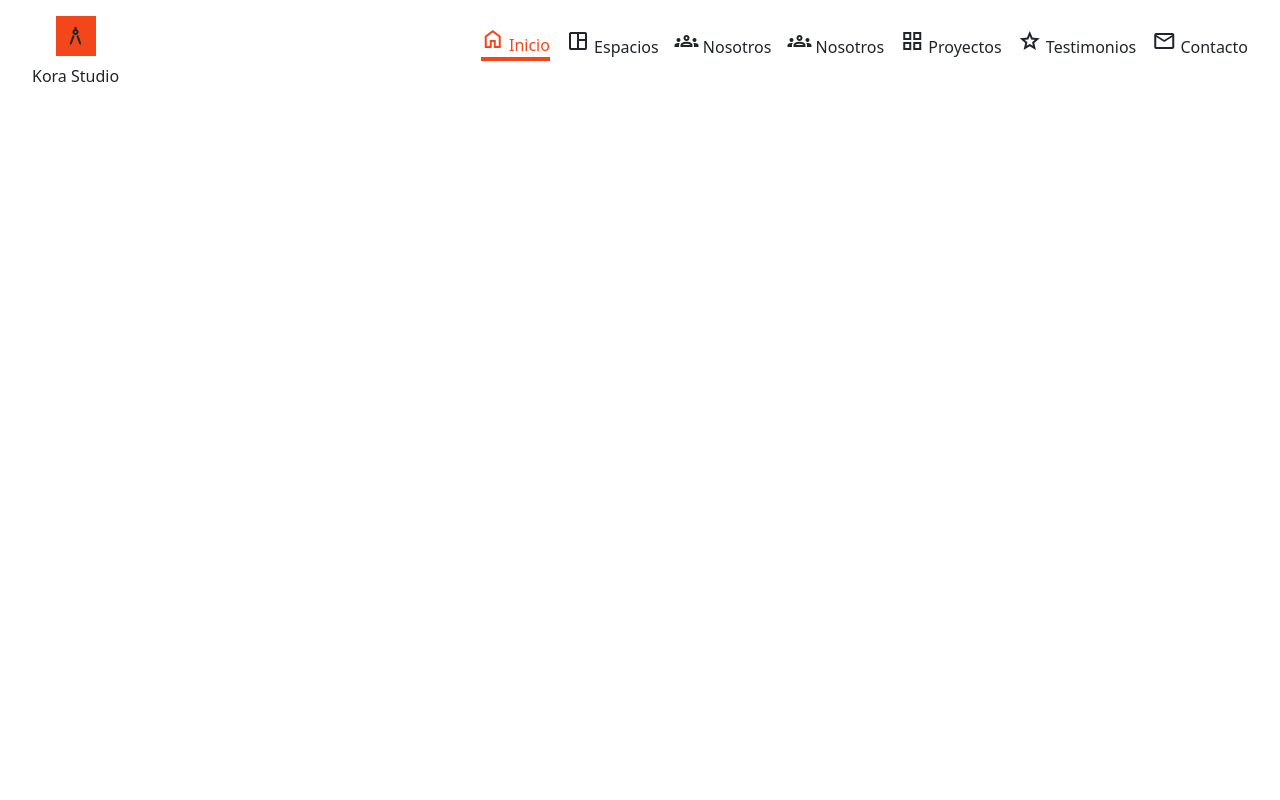
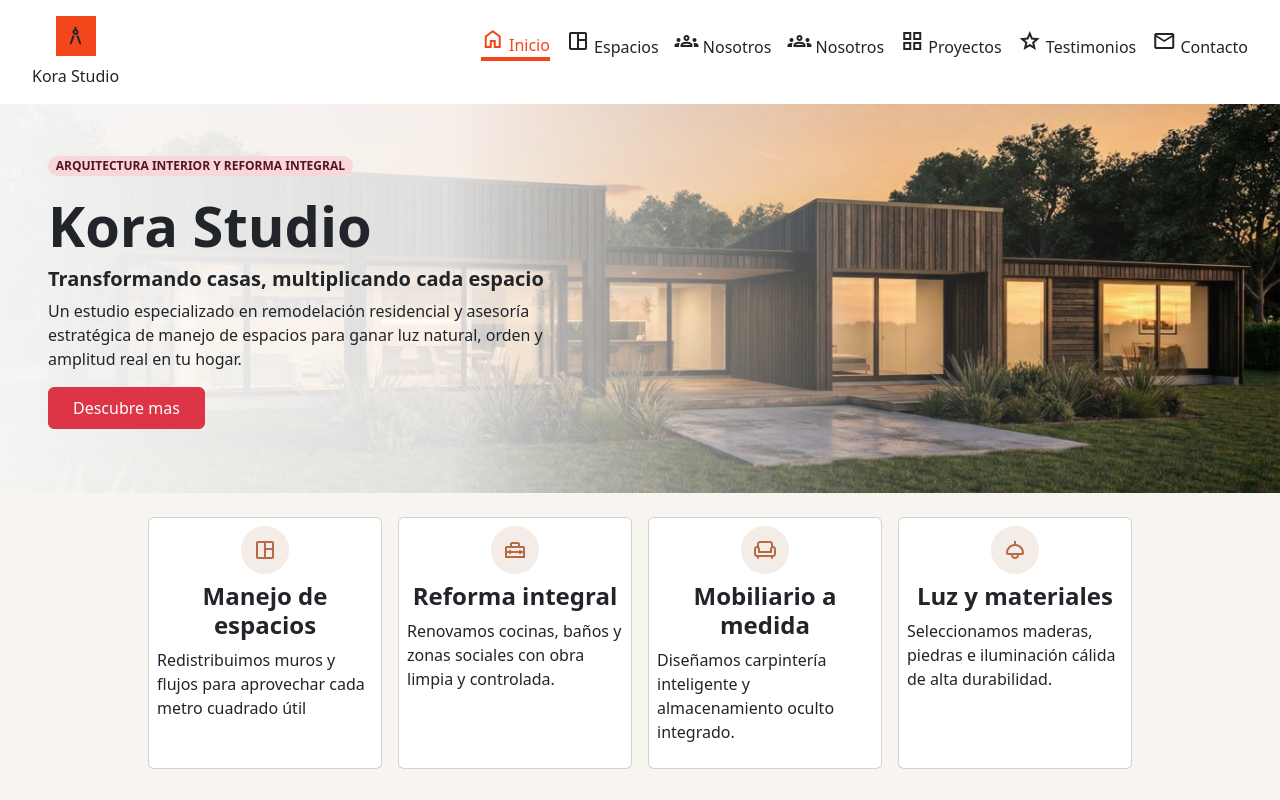
Before and after one commit to DevelopmentLoco/simulacro, a plain HTML site: page index.html in a window 1280 px wide. Drawn offline with nearby package versions, Linux system fonts and the light colour scheme.

Commit message:
feat: agregar seccion principal y tarjetas de servicio

```diff
--- a/css/styles.css
+++ b/css/styles.css
@@ -2,6 +2,7 @@
 
     --bg-card-header: rgb(255, 255, 255);
     --bg-icon: rgb(243, 70, 27);
+    --bg-main: rgb(248, 245, 240);
 
     --test-color: 	rgb(48, 43, 40);
 
@@ -20,6 +21,7 @@
 body {
     margin: 0;
     padding: 0;
+    background-color: var(--bg-main);
 }
 
 .material-symbols-outlined {
@@ -85,8 +87,37 @@ nav a:hover {
     border-bottom: 4px solid var(--bg-icon);
 }
 
+main {
+    width: 1000px;
+    margin: 0 auto;
+}
+
+
+.section-main {
+    width: 100vw;
+    margin-left: calc((100% - 100vw) / 2);
+}
+
+.icon-circle {
+    width: 48px;
+    height: 48px;
+    margin: 0 auto;
+    border-radius: 50%;
+    background-color: #f3ece7;
+    display: flex;
+    align-items: center;
+    justify-content: center;
+    color: #b56b45;
+}
+
 
 @media (max-width: 576px) {
+    body {
+        display: flex;
+        flex-direction: row;
+        min-height: 100vh;
+    }
+
     .header {
         flex-direction: column;
         align-items: center;
@@ -116,4 +147,22 @@ nav a:hover {
         background-color: var(--bg-icon);
         width: 100%;
     }
+
+    main {
+        flex: 1;
+        min-width: 0;
+        width: auto;
+        margin: 0;
+    }
+
+    .badge-arquitectura {
+        white-space: normal;
+        line-height: 1.5;
+        text-align: left;
+    }
+
+    .section-main {
+    width: 100%;
+    margin-left: 0;
 }
+}
--- a/index.html
+++ b/index.html
@@ -18,10 +18,10 @@
     <!--bootstrap-->
     <link href="https://cdn.jsdelivr.net/npm/bootstrap@5.3.9/dist/css/bootstrap.min.css" rel="stylesheet" integrity="sha384-yEPZ7jP9S0QKiUQ0m3jjsO4ProIW7wvR9gXkI7JOGa2XVsw53Yke2bsdkBbjmmiX" crossorigin="anonymous">
 
-    <script src="https://cdn.jsdelivr.net/npm/bootstrap@5.3.9/dist/js/bootstrap.bundle.min.js" integrity="sha384-WyOxWvTyr1QaMPfiPJSv76iReVthorl5uWlFtZPyK0IEB0hGzo9y5Bp9mYanr8Bu" crossorigin="anonymous"></script>
+    <script  defer src="https://cdn.jsdelivr.net/npm/bootstrap@5.3.9/dist/js/bootstrap.bundle.min.js" integrity="sha384-WyOxWvTyr1QaMPfiPJSv76iReVthorl5uWlFtZPyK0IEB0hGzo9y5Bp9mYanr8Bu" crossorigin="anonymous"></script>
 
     <!--css propio-->
-    <link rel="stylesheet" href="css/styles.css">
+    <link rel="stylesheet" href="./css/styles.css">
 
     <title>Kora estudio</title>
 </head>
@@ -91,10 +91,96 @@
 
     <main>
 
-        <section>
-            <div></div>
+        <section class="position-relative overflow-hidden section-main">
+
+
+            <!-- Imagen -->
+            <img src="./img/house.jpeg"
+                alt="Casa moderna"
+                class="position-absolute top-0 start-0 w-100 h-100 object-fit-cover">
+
+            <div class="position-absolute top-0 start-0 w-100 h-100"
+            style="background: linear-gradient(to right, rgba(255,255,255,0.95), rgba(255,255,255,0.85) 35%, rgba(255,255,255,0.15) 70%, transparent);">
+            </div>
+
+            <div class="container-fluid position-relative">
+
+                <div class="row align-items-center h-100">
+
+                    <div class="col-lg-6 p-4 p-lg-5">
+                        <span class="badge rounded-pill bg-danger-subtle text-danger-emphasis mb-3 badge-arquitectura">
+                            ARQUITECTURA INTERIOR Y REFORMA INTEGRAL
+                        </span>
+
+                        <h1 class="display-4 fw-bold text-dark">
+                            Kora Studio
+                        </h1>
+
+                        <h2 class="fs-5 fw-semibold">
+                             Transformando casas, multiplicando cada espacio
+                        </h2>
+
+                        <p class="text-dark">
+                            Un estudio especializado en remodelación residencial
+                            y asesoría estratégica de manejo de espacios para
+                            ganar luz natural, orden y amplitud real en tu hogar.
+                        </p>
+
+                        <a class="text-white btn btn-danger px-4 py-2 mb-3">
+                            Descubre mas
+                        </a>
+                    </div>
+                </div>
+
+            </div>
+
         </section>
 
+        <section class="mt-4 mb-4">
+
+            <div class="container">
+                <div class="row">
+                    <div class="col card p-2 mx-2">
+                        <div class="icon-circle">
+                            <span class="material-symbols-outlined">space_dashboard</span>
+                        </div>
+
+
+                       <h4 class="fw-bold text-center mt-2">Manejo de espacios</h4>
+                       <p>Redistribuimos muros y flujos para aprovechar cada metro cuadrado útil</p>
+                    </div>
+
+                    <div class="col card p-2 mx-2">
+                        <div class="icon-circle">
+                             <span class="material-symbols-outlined">home_repair_service</span>
+                        </div>
+
+                        <h4 class="fw-bold text-center mt-2">Reforma integral</h4>
+                        <p>Renovamos cocinas, baños y zonas sociales con obra limpia y controlada.</p>
+                    </div>
+
+                    <div class="col card p-2 mx-2">
+                        <div class="icon-circle">
+                            <span class="material-symbols-outlined">chair</span>
+                        </div>
+
+
+                        <h4 class="fw-bold text-center mt-2">Mobiliario a medida</h4>
+                        <p>Diseñamos carpintería inteligente y almacenamiento oculto integrado.</p>
+                    </div>
+
+                    <div class="col card p-2 mx-2">
+                        <div class="icon-circle">
+                            <span class="material-symbols-outlined">light</span>
+                        </div>
+
+                        <h4 class="fw-bold text-center mt-2">Luz y materiales</h4>
+                        <p>Seleccionamos maderas, piedras e iluminación cálida de alta durabilidad.</p>
+                    </div>
+                </div>
+            </div>
+
+        </section>
 
     </main>
 
```
Also changed, not shown: img/house.jpeg (added).
